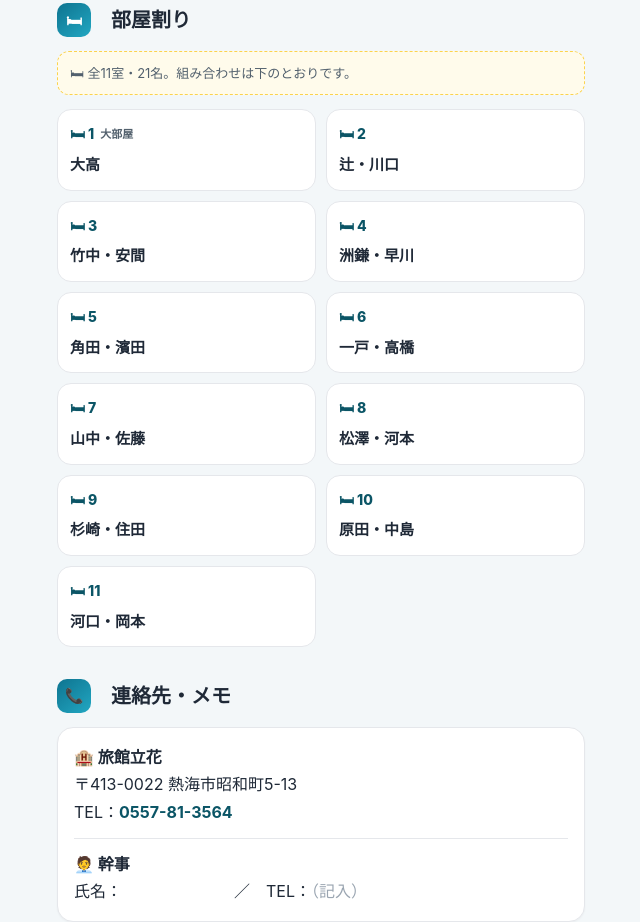
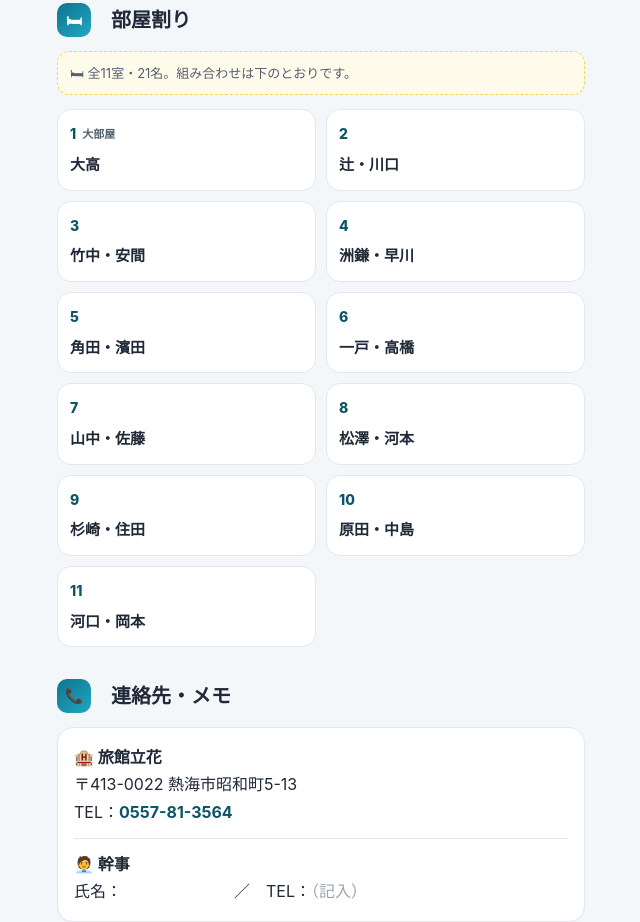
Before and after one commit to yasuma-neo/neo-trip-atami, a plain HTML site: page index.html in a window 1280 px wide. Shown: the part 3940-4862 px from the top of the page, without its empty margins (319-959 px from the left). Drawn offline with Linux system fonts and the light colour scheme.

Commit message:
部屋割り: 各部屋番号横のベッド絵文字を削除

```diff
--- a/index.html
+++ b/index.html
@@ -300,17 +300,17 @@
     <div class="sec-h"><div class="no">🛏</div><span class="emoji"></span><h2>部屋割り</h2></div>
     <div class="note">🛏 全11室・21名。組み合わせは下のとおりです。</div>
     <div class="rooms">
-      <div class="room"><div class="rn">🛏 1 <span style="font-weight:600;font-size:11px;color:var(--ink-l);">大部屋</span></div><p class="mem">大高</p></div>
-      <div class="room"><div class="rn">🛏 2</div><p class="mem">辻・川口</p></div>
-      <div class="room"><div class="rn">🛏 3</div><p class="mem">竹中・安間</p></div>
-      <div class="room"><div class="rn">🛏 4</div><p class="mem">洲鎌・早川</p></div>
-      <div class="room"><div class="rn">🛏 5</div><p class="mem">角田・濱田</p></div>
-      <div class="room"><div class="rn">🛏 6</div><p class="mem">一戸・高橋</p></div>
-      <div class="room"><div class="rn">🛏 7</div><p class="mem">山中・佐藤</p></div>
-      <div class="room"><div class="rn">🛏 8</div><p class="mem">松澤・河本</p></div>
-      <div class="room"><div class="rn">🛏 9</div><p class="mem">杉崎・住田</p></div>
-      <div class="room"><div class="rn">🛏 10</div><p class="mem">原田・中島</p></div>
-      <div class="room"><div class="rn">🛏 11</div><p class="mem">河口・岡本</p></div>
+      <div class="room"><div class="rn">1 <span style="font-weight:600;font-size:11px;color:var(--ink-l);">大部屋</span></div><p class="mem">大高</p></div>
+      <div class="room"><div class="rn">2</div><p class="mem">辻・川口</p></div>
+      <div class="room"><div class="rn">3</div><p class="mem">竹中・安間</p></div>
+      <div class="room"><div class="rn">4</div><p class="mem">洲鎌・早川</p></div>
+      <div class="room"><div class="rn">5</div><p class="mem">角田・濱田</p></div>
+      <div class="room"><div class="rn">6</div><p class="mem">一戸・高橋</p></div>
+      <div class="room"><div class="rn">7</div><p class="mem">山中・佐藤</p></div>
+      <div class="room"><div class="rn">8</div><p class="mem">松澤・河本</p></div>
+      <div class="room"><div class="rn">9</div><p class="mem">杉崎・住田</p></div>
+      <div class="room"><div class="rn">10</div><p class="mem">原田・中島</p></div>
+      <div class="room"><div class="rn">11</div><p class="mem">河口・岡本</p></div>
     </div>
   </section>
 
```
